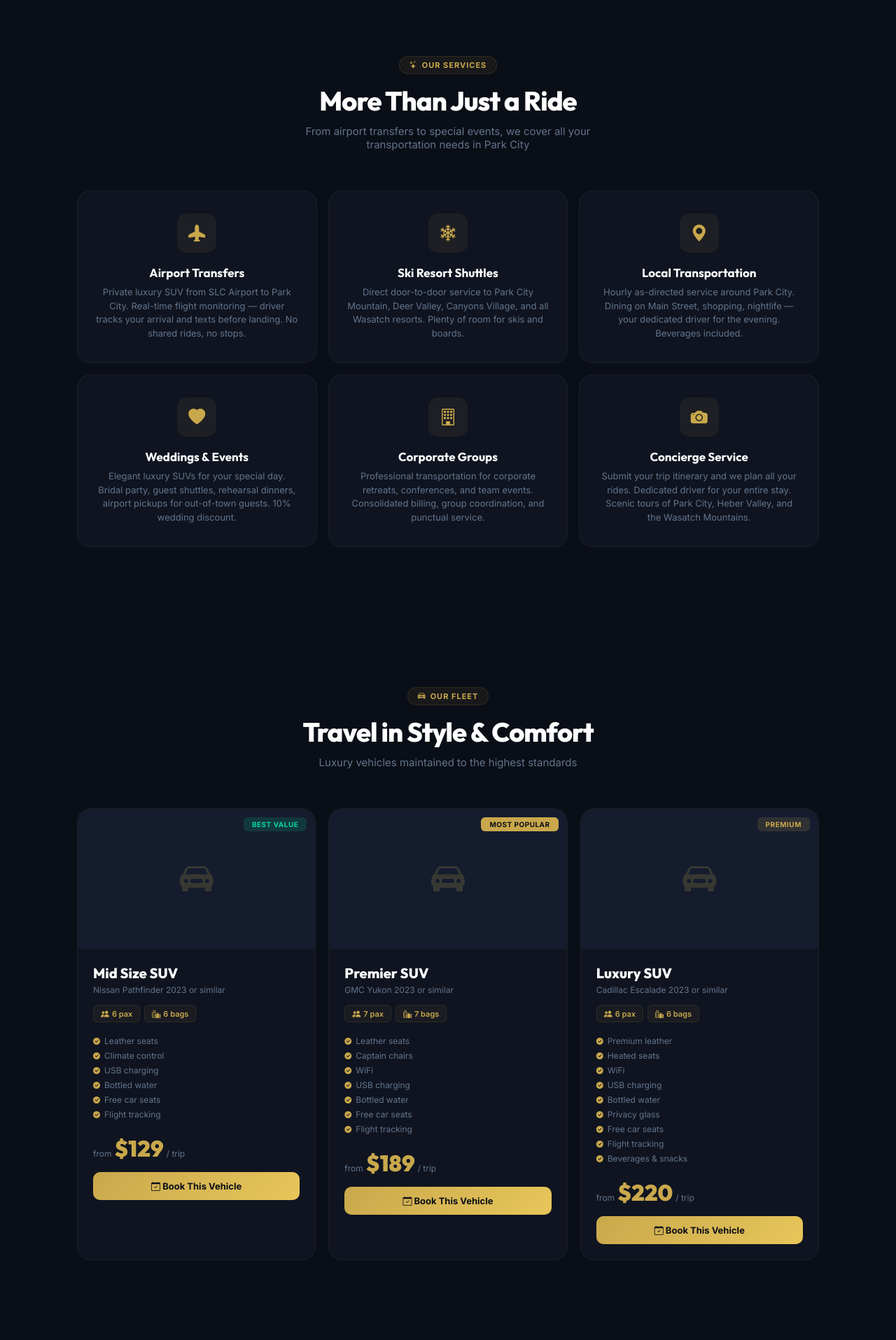
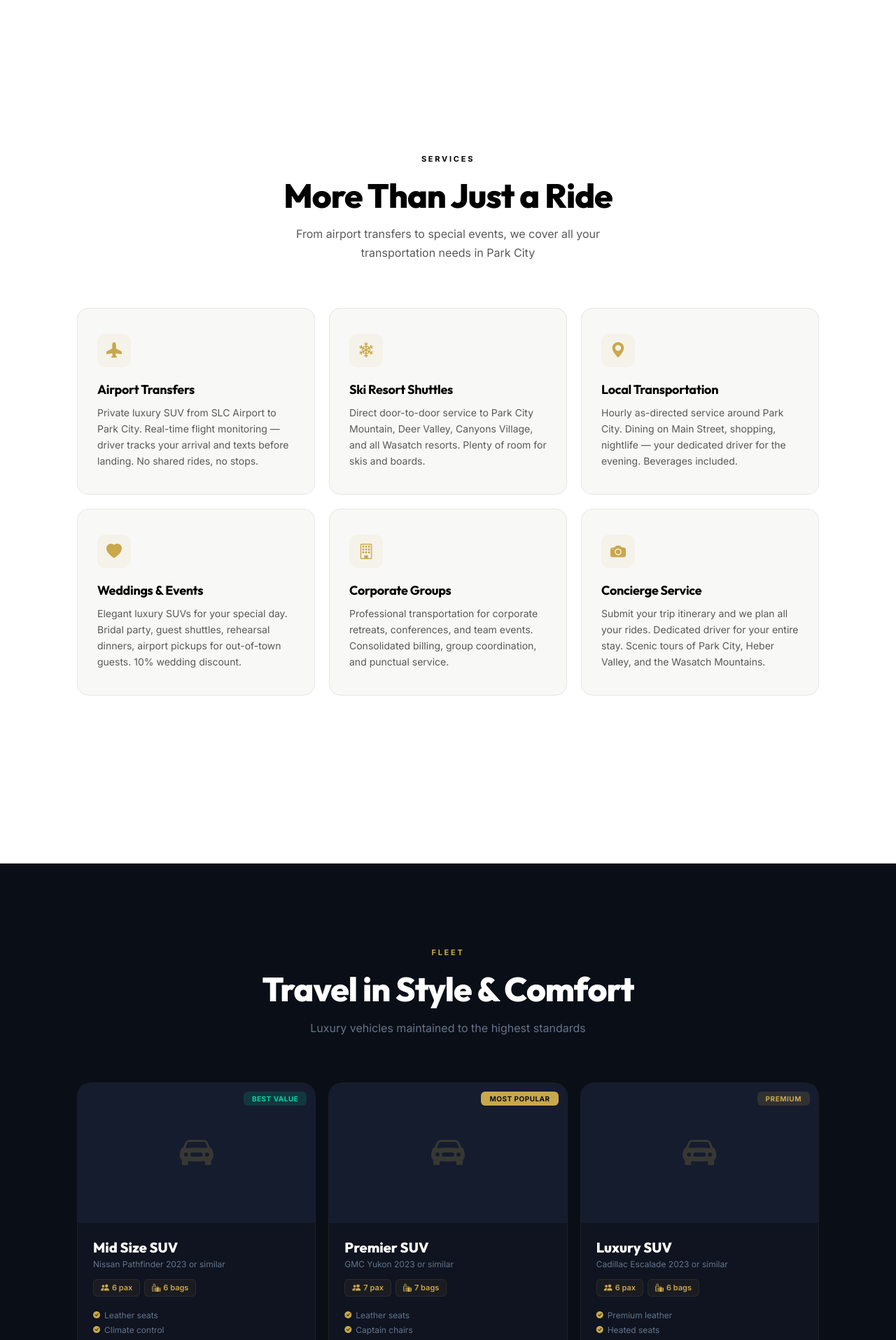
Before and after one commit to Hudson1910/parkcitytrips, a Flask app: page / in a window 1280 px wide. Shown: the part 1620-3535 px from the top of the page at 70% size. Run offline with Flask 3, Linux system fonts and the light colour scheme; some web fonts are replaced.

Commit message:
redesign: AUTONO-style foundation — alternating sections + monochromatic nav + editorial typography
Major visual overhaul towards the Wix AUTONO template aesthetic:

Navigation:
- Pill-shaped white CTA button (was gold gradient)
- Softer link colors (60% white, not gray)
- Cleaner border on scroll

Sections:
- Added .section-wrap.light for alternating white/dark backgrounds
  (Services = light, Fleet = dark, Why = light, Pricing = dark, etc.)
- Section tags now plain uppercase tracked text (SERVICES, FLEET, WHY
  RIO, RATES, REVIEWS, ABOUT, CONTACT) — no pill/badge/icon styling
- Larger section headings with tighter letter-spacing
- More generous padding (120px vertical)

Typography:
- Section labels: 11px, 0.25em tracking, uppercase (AUTONO style)
- Section headings: clamp(32px-48px), weight 800
- Body: 16px, 1.7 line-height

Buttons:
- .btn-gold: white pill (was gold gradient) — high contrast on dark
- .btn-outline: white border pill — clean, minimal
- Both rounded to 50px (pill shape like AUTONO)

Service cards:
- Left-aligned text (was centered)
- Top gold bar slides in on hover (scaleX animation)
- Cleaner shadows

Stats:
- White numbers (was gold) — more editorial/neutral
- Separated by top border line
- Labels with wider letter-spacing

```diff
--- a/templates/home.html
+++ b/templates/home.html
@@ -85,8 +85,10 @@
     <link href="https://fonts.googleapis.com/css2?family=Outfit:wght@300;400;500;600;700;800;900&family=Inter:wght@300;400;500;600;700&family=Bebas+Neue&family=DM+Mono:wght@300;400&display=swap" rel="stylesheet">
     <style>
         :root{--bg:#0a0e17;--bg2:#0f1420;--bg3:#151c2e;--bg4:#1c2540;
+        --bg-light:#ffffff;--bg-light2:#f8f8f6;
         --gold:#c9a84c;--gold2:#e8c65a;--accent:#c9a84c;
         --w:#fff;--t1:#e2e8f0;--t2:#94a3b8;--t3:#64748b;--t4:#475569;--t5:#334155;
+        --black:#000000;--dark-text:#1a1a1a;--mid-gray:#595959;--light-border:#e6e6e6;
         --border:rgba(201,168,76,.08);}
         *{margin:0;padding:0;box-sizing:border-box;}
         html{scroll-behavior:smooth;}
@@ -120,19 +122,19 @@
         .shine::after{content:'';position:absolute;top:0;left:-100%;width:60%;height:100%;background:linear-gradient(90deg,transparent,rgba(201,168,76,.06),transparent);transition:none;}
         .shine:hover::after{left:150%;transition:left .8s ease;}
 
-        /* NAV */
-        nav{position:fixed;top:0;left:0;right:0;z-index:200;height:72px;display:flex;align-items:center;justify-content:space-between;padding:0 40px;transition:all .3s;}
-        nav.scrolled{background:rgba(10,14,23,.95);backdrop-filter:blur(20px);-webkit-backdrop-filter:blur(20px);border-bottom:1px solid var(--border);}
+        /* NAV — AUTONO minimal style */
+        nav{position:fixed;top:0;left:0;right:0;z-index:200;height:72px;display:flex;align-items:center;justify-content:space-between;padding:0 40px;transition:all .4s;}
+        nav.scrolled{background:rgba(10,14,23,.97);backdrop-filter:blur(24px);-webkit-backdrop-filter:blur(24px);border-bottom:1px solid rgba(255,255,255,.06);}
         .logo{display:flex;align-items:center;gap:12px;text-decoration:none;}
         .logo-icon{width:42px;height:42px;border-radius:10px;}
         .logo-icon img{width:100%;height:100%;border-radius:10px;}
-        .logo span{font-family:Outfit;font-weight:800;font-size:22px;color:var(--w);letter-spacing:-0.5px;}
+        .logo span{font-family:Outfit;font-weight:800;font-size:20px;color:var(--w);letter-spacing:0.02em;}
         .logo .gold{color:var(--gold);}
-        .nav-links{display:flex;align-items:center;gap:28px;}
-        .nav-links a{color:var(--t2);text-decoration:none;font-size:13px;font-weight:600;transition:color .2s;letter-spacing:.3px;}
-        .nav-links a:hover{color:var(--gold);}
-        .nav-cta{padding:10px 24px;border-radius:10px;background:linear-gradient(135deg,var(--gold),var(--gold2));color:#0a0e17;font-size:13px;font-weight:800;text-decoration:none;transition:all .2s;font-family:Inter;animation:pulse-gold 2.5s infinite;}
-        .nav-cta:hover{transform:translateY(-2px);box-shadow:0 8px 28px rgba(201,168,76,.35);}
+        .nav-links{display:flex;align-items:center;gap:32px;}
+        .nav-links a{color:rgba(255,255,255,.6);text-decoration:none;font-size:13px;font-weight:500;transition:color .2s;letter-spacing:.02em;}
+        .nav-links a:hover{color:#fff;}
+        .nav-cta{padding:10px 24px;border-radius:50px;background:#fff;color:#000;font-size:13px;font-weight:700;text-decoration:none;transition:all .2s;font-family:Inter;}
+        .nav-cta:hover{transform:translateY(-1px);box-shadow:0 4px 16px rgba(255,255,255,.2);}
         @media(max-width:900px){.nav-links{display:none;}nav{padding:0 20px;}}
 
         /* HERO */
@@ -148,34 +150,42 @@
         .hero h1 b{background:linear-gradient(135deg,var(--gold),var(--gold2));-webkit-background-clip:text;-webkit-text-fill-color:transparent;}
         .hero p{font-size:18px;color:var(--t3);line-height:1.6;max-width:560px;margin:0 auto 36px;}
         .hero-btns{display:flex;gap:14px;justify-content:center;flex-wrap:wrap;}
-        .btn-gold{padding:14px 32px;border-radius:12px;background:linear-gradient(135deg,var(--gold),var(--gold2));color:#0a0e17;font-size:15px;font-weight:800;text-decoration:none;transition:all .2s;font-family:Inter;border:none;cursor:pointer;display:inline-flex;align-items:center;gap:8px;}
-        .btn-gold:hover{transform:translateY(-2px);box-shadow:0 8px 28px rgba(201,168,76,.3);}
-        .btn-outline{padding:14px 32px;border-radius:12px;background:transparent;border:1.5px solid rgba(201,168,76,.3);color:var(--gold);font-size:15px;font-weight:700;text-decoration:none;transition:all .2s;font-family:Inter;display:inline-flex;align-items:center;gap:8px;}
-        .btn-outline:hover{border-color:var(--gold);background:rgba(201,168,76,.05);}
-        .hero-stats{display:flex;gap:40px;justify-content:center;margin-top:48px;}
+        .btn-gold{padding:15px 32px;border-radius:50px;background:#fff;color:#000;font-size:15px;font-weight:700;text-decoration:none;transition:all .3s;font-family:Inter;border:none;cursor:pointer;display:inline-flex;align-items:center;gap:8px;}
+        .btn-gold:hover{transform:translateY(-2px);box-shadow:0 8px 28px rgba(255,255,255,.2);}
+        .btn-outline{padding:15px 32px;border-radius:50px;background:transparent;border:1.5px solid rgba(255,255,255,.25);color:#fff;font-size:15px;font-weight:600;text-decoration:none;transition:all .3s;font-family:Inter;display:inline-flex;align-items:center;gap:8px;}
+        .btn-outline:hover{border-color:rgba(255,255,255,.5);background:rgba(255,255,255,.05);}
+        .hero-stats{display:flex;gap:48px;justify-content:center;margin-top:56px;padding:32px 0;border-top:1px solid rgba(255,255,255,.08);}
         .hero-stat{text-align:center;}
-        .hero-stat .num{font-family:Outfit;font-size:32px;font-weight:900;color:var(--gold);text-shadow:0 0 30px rgba(201,168,76,.2);}
-        .hero-stat .label{font-size:12px;color:var(--t3);margin-top:2px;text-transform:uppercase;letter-spacing:.5px;}
-        @media(max-width:640px){.hero h1{font-size:36px;letter-spacing:-1.5px;}.hero p{font-size:15px;}.hero-stats{gap:24px;}.hero-stat .num{font-size:24px;}}
+        .hero-stat .num{font-family:Outfit;font-size:36px;font-weight:900;color:var(--w);}
+        .hero-stat .label{font-size:11px;color:var(--t3);margin-top:4px;text-transform:uppercase;letter-spacing:.2em;font-weight:500;}
+        @media(max-width:640px){.hero h1{font-size:36px;letter-spacing:-1.5px;}.hero p{font-size:15px;}.hero-stats{gap:24px;flex-wrap:wrap;}.hero-stat .num{font-size:26px;}}
 
-        /* SECTION */
-        .section{padding:100px 20px;max-width:1100px;margin:0 auto;}
-        .sec-head{text-align:center;margin-bottom:56px;}
-        .sec-tag{display:inline-flex;align-items:center;gap:6px;padding:5px 14px;border-radius:50px;font-size:11px;font-weight:700;letter-spacing:1px;text-transform:uppercase;margin-bottom:14px;background:rgba(201,168,76,.08);color:var(--gold);border:1px solid rgba(201,168,76,.12);}
-        .sec-head h2{font-size:38px;font-weight:800;color:var(--w);letter-spacing:-1px;margin-bottom:10px;}
-        .sec-head p{font-size:15px;color:var(--t3);max-width:500px;margin:0 auto;}
-        @media(max-width:640px){.sec-head h2{font-size:28px;}.section{padding:60px 14px;}}
+        /* SECTION — AUTONO style: generous whitespace, editorial typography */
+        .section{padding:120px 20px;max-width:1100px;margin:0 auto;}
+        .section-wrap{padding:120px 0;}
+        .section-wrap.light{background:var(--bg-light);}
+        .section-wrap.light .sec-head h2{color:var(--black);}
+        .section-wrap.light .sec-head p{color:var(--mid-gray);}
+        .section-wrap.light .sec-tag{color:var(--black);background:transparent;border:none;padding:0;}
+        .sec-head{text-align:center;margin-bottom:64px;}
+        .sec-tag{display:block;font-size:11px;font-weight:700;letter-spacing:0.25em;text-transform:uppercase;margin-bottom:18px;color:var(--gold);background:transparent;border:none;padding:0;}
+        .sec-head h2{font-family:Outfit,sans-serif;font-size:clamp(32px,5vw,48px);font-weight:800;color:var(--w);letter-spacing:-1px;margin-bottom:14px;line-height:1.15;}
+        .sec-head p{font-size:16px;color:var(--t3);max-width:520px;margin:0 auto;line-height:1.7;}
+        @media(max-width:640px){.sec-head h2{font-size:28px;}.section{padding:80px 14px;}.section-wrap{padding:80px 0;}}
 
-        /* SERVICES */
-        .svc-grid{display:grid;grid-template-columns:repeat(3,1fr);gap:16px;}
-        .svc{background:var(--bg2);border:1px solid var(--border);border-radius:20px;padding:32px 26px;text-align:center;transition:all .4s cubic-bezier(.16,1,.3,1);position:relative;overflow:hidden;}
-        .svc::before{content:'';position:absolute;top:0;left:0;right:0;height:2px;background:linear-gradient(90deg,transparent,var(--gold),transparent);opacity:0;transition:opacity .3s;}
-        .svc:hover{transform:translateY(-6px);border-color:rgba(201,168,76,.25);box-shadow:0 16px 48px rgba(0,0,0,.4),0 0 40px rgba(201,168,76,.05);}
-        .svc:hover::before{opacity:1;}
-        .svc-icon{width:56px;height:56px;border-radius:14px;background:rgba(201,168,76,.08);display:flex;align-items:center;justify-content:center;margin:0 auto 18px;font-size:24px;color:var(--gold);transition:all .3s;}
-        .svc:hover .svc-icon{transform:scale(1.1);background:rgba(201,168,76,.15);box-shadow:0 0 24px rgba(201,168,76,.15);}
-        .svc h3{font-size:17px;font-weight:700;color:var(--w);margin-bottom:8px;}
-        .svc p{font-size:13px;color:var(--t3);line-height:1.5;}
+        /* SERVICES — clean AUTONO-style cards */
+        .svc-grid{display:grid;grid-template-columns:repeat(3,1fr);gap:20px;}
+        .svc{background:var(--bg2);border:1px solid rgba(255,255,255,.06);border-radius:16px;padding:36px 28px;text-align:left;transition:all .4s cubic-bezier(.16,1,.3,1);position:relative;overflow:hidden;}
+        .svc::before{content:'';position:absolute;top:0;left:0;right:0;height:2px;background:var(--gold);transform:scaleX(0);transition:transform .4s;transform-origin:left;}
+        .svc:hover{transform:translateY(-4px);border-color:rgba(255,255,255,.12);box-shadow:0 20px 60px rgba(0,0,0,.3);}
+        .svc:hover::before{transform:scaleX(1);}
+        .svc-icon{width:48px;height:48px;border-radius:12px;background:rgba(201,168,76,.08);display:flex;align-items:center;justify-content:center;margin-bottom:20px;font-size:22px;color:var(--gold);transition:all .3s;}
+        .svc:hover .svc-icon{background:rgba(201,168,76,.15);}
+        .svc h3{font-size:18px;font-weight:700;color:var(--w);margin-bottom:10px;letter-spacing:-0.3px;}
+        .svc p{font-size:14px;color:var(--t3);line-height:1.65;}
+        .section-wrap.light .svc{background:var(--bg-light2);border-color:var(--light-border);}
+        .section-wrap.light .svc h3{color:var(--black);}
+        .section-wrap.light .svc p{color:var(--mid-gray);}
         @media(max-width:900px){.svc-grid{grid-template-columns:1fr;}}
 
         /* FLEET */
@@ -490,9 +500,10 @@
 </section>
 
 <!-- SERVICES -->
+<div class="section-wrap light">
 <section class="section ani" id="services">
     <div class="sec-head">
-        <div class="sec-tag"><i class="bi bi-stars"></i> Our Services</div>
+        <div class="sec-tag">SERVICES</div>
         <h2>More Than Just a Ride</h2>
         <p>From airport transfers to special events, we cover all your transportation needs in Park City</p>
     </div>
@@ -529,11 +540,12 @@
         </div>
     </div>
 </section>
+</div>
 
-<!-- FLEET -->
+<!-- FLEET (dark) -->
 <section class="section ani" id="fleet">
     <div class="sec-head">
-        <div class="sec-tag"><i class="bi bi-car-front-fill"></i> Our Fleet</div>
+        <div class="sec-tag">FLEET</div>
         <h2>Travel in Style & Comfort</h2>
         <p>Luxury vehicles maintained to the highest standards</p>
     </div>
@@ -568,10 +580,11 @@
     </div>
 </section>
 
-<!-- WHY CHOOSE US — Competitive Advantages -->
+<!-- WHY CHOOSE US (light) -->
+<div class="section-wrap light">
 <section class="section ani" id="why">
     <div class="sec-head">
-        <div class="sec-tag"><i class="bi bi-trophy-fill"></i> Why Choose Rio</div>
+        <div class="sec-tag">WHY RIO</div>
         <h2>Best Value in Park City</h2>
         <p>See how we compare to other transportation services</p>
     </div>
@@ -635,11 +648,12 @@
         </div>
     </div>
 </section>
+</div>
 
-<!-- PRICING -->
+<!-- PRICING (dark) -->
 <section class="section ani" id="rates">
     <div class="sec-head">
-        <div class="sec-tag"><i class="bi bi-tag-fill"></i> Transparent Pricing</div>
+        <div class="sec-tag">RATES</div>
         <h2>Our Rates</h2>
         <p>All-inclusive pricing — driver, taxes, fees, and bottled water included</p>
     </div>
@@ -795,7 +809,7 @@
 <!-- REVIEWS -->
 <section class="section ani" id="reviews">
     <div class="sec-head">
-        <div class="sec-tag"><i class="bi bi-chat-quote-fill"></i> Client Reviews</div>
+        <div class="sec-tag">REVIEWS</div>
         <h2>Why Our Guests Choose Rio</h2>
     </div>
     <div class="rev-header">
@@ -875,7 +889,7 @@
 <!-- ABOUT -->
 <section class="section ani" id="about">
     <div class="sec-head">
-        <div class="sec-tag"><i class="bi bi-building"></i> About Us</div>
+        <div class="sec-tag">ABOUT</div>
         <h2>Why Rio Transportation</h2>
     </div>
     <div class="about-box">
@@ -911,7 +925,7 @@
 <!-- CONTACT -->
 <section class="section ani" id="contact">
     <div class="sec-head">
-        <div class="sec-tag"><i class="bi bi-envelope-fill"></i> Get in Touch</div>
+        <div class="sec-tag">CONTACT</div>
         <h2>Contact Us</h2>
     </div>
     <div class="contact-grid">
```
